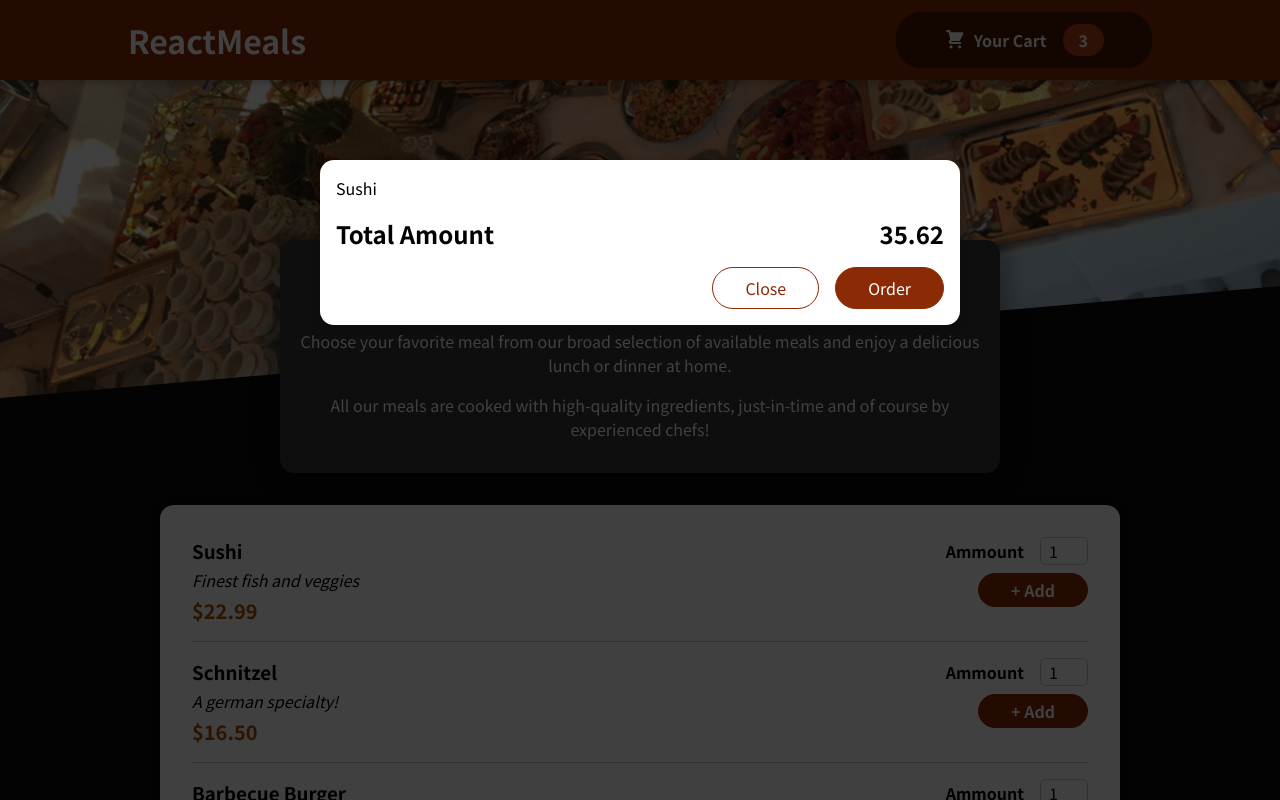
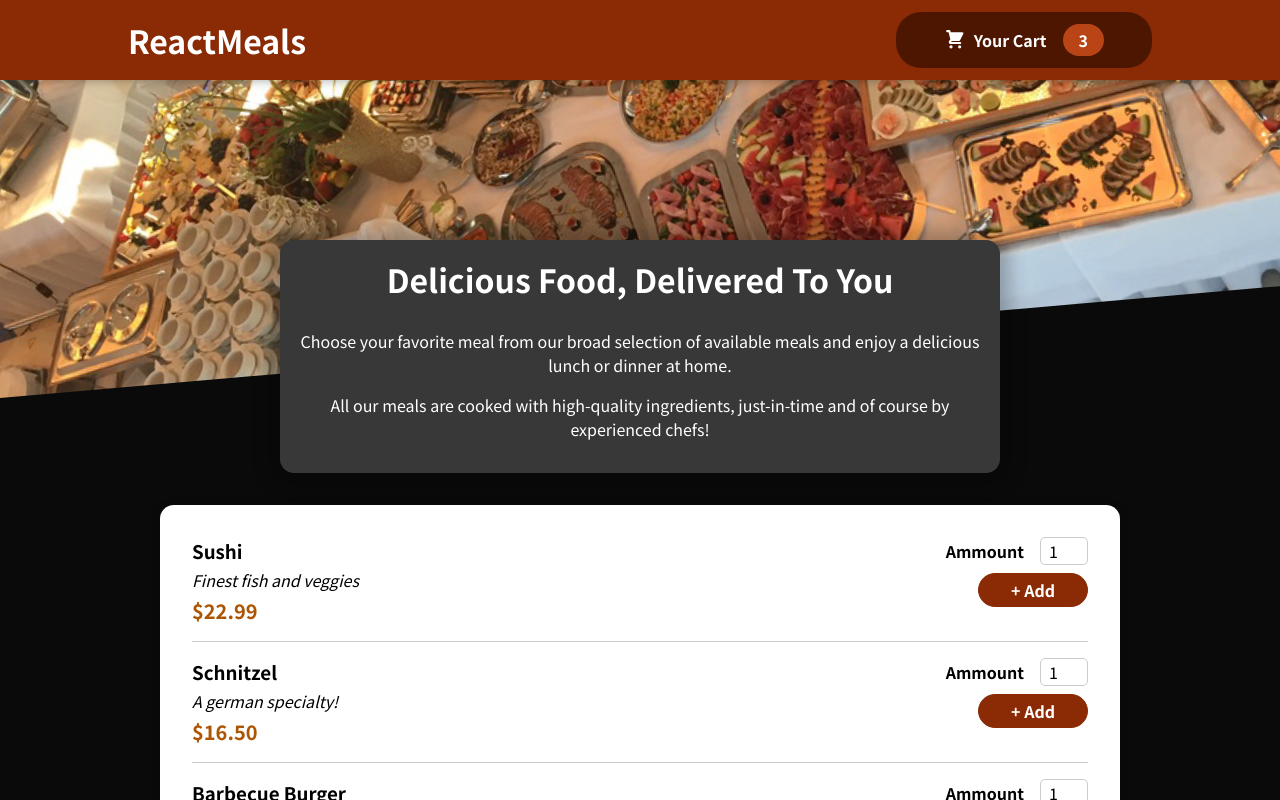
Before and after one commit to code-death/Food-Order-App_React-Code, a React (Create React App) app: page / in a window 1280 px wide. Shown: the top 800 px of the page. Built offline with nearby package versions, Linux system fonts and the light colour scheme.

Commit message:
Added modal cart funtionality of closing and opening

```diff
--- a/src/App.js
+++ b/src/App.js
@@ -1,13 +1,23 @@
-import { Fragment } from 'react'
+import { Fragment, useState } from 'react'
 import Header from './Components/Layout/Header'
 import Meals from './Components/Meals/Meals'
 import Cart from './Components/Cart/Cart'
 
 function App() {
+  const [cartIsShown, setCartIsShown] = useState(false)
+
+  const showCartHandle = () => {
+    setCartIsShown(true)
+  }
+
+  const hideCartHandle = () => {
+    setCartIsShown(false)
+  }
+
   return (
     <Fragment>
-      <Cart />
-      <Header />
+      {cartIsShown && <Cart onClose={hideCartHandle} />}
+      <Header onButtonClick={showCartHandle} />
       <main>
         <Meals />
       </main>
--- a/src/Components/Cart/Cart.js
+++ b/src/Components/Cart/Cart.js
@@ -11,14 +11,16 @@ const Cart = props => {
   )
 
   return (
-    <Modal>
+    <Modal onClose={props.onClose}>
       {cartItems}
       <div className={classes.total}>
         <span>Total Amount</span>
         <span>35.62</span>
       </div>
       <div className={classes.actions}>
-        <button className={classes['button--alt']}>Close</button>
+        <button onClick={props.onClose} className={classes['button--alt']}>
+          Close
+        </button>
         <button className={classes.button}>Order</button>
       </div>
     </Modal>
--- a/src/Components/Layout/Header.js
+++ b/src/Components/Layout/Header.js
@@ -7,7 +7,7 @@ const Header = props => {
     <>
       <header className={classes.header}>
         <h1>ReactMeals</h1>
-        <HeaderCardButton />
+        <HeaderCardButton onClick={props.onButtonClick} />
       </header>
       <div className={classes['main-image']}>
         <img src={mealsImage} alt='Meals Table' />
--- a/src/Components/Layout/HeaderCardButton.js
+++ b/src/Components/Layout/HeaderCardButton.js
@@ -3,7 +3,7 @@ import CartIcon from '../Cart/CartIcon'
 
 const HeaderCardButton = props => {
   return (
-    <button className={classes.button}>
+    <button onClick={props.onClick} className={classes.button}>
       <span className={classes.icon}>
         <CartIcon />
       </span>
--- a/src/Components/UI/Modal.js
+++ b/src/Components/UI/Modal.js
@@ -3,7 +3,7 @@ import classes from './Modal.module.css'
 import ReactDOM from 'react-dom'
 
 const Backdrop = props => {
-  return <div className={classes.backdrop}></div>
+  return <div onClick={props.onClose} className={classes.backdrop}></div>
 }
 
 const ModalOverlay = props => {
@@ -19,7 +19,10 @@ const portalElement = document.getElementById('overlays')
 const Modal = props => {
   return (
     <Fragment>
-      {ReactDOM.createPortal(<Backdrop />, portalElement)}
+      {ReactDOM.createPortal(
+        <Backdrop onClose={props.onClose} />,
+        portalElement
+      )}
       {ReactDOM.createPortal(
         <ModalOverlay> {props.children} </ModalOverlay>,
         portalElement
```
